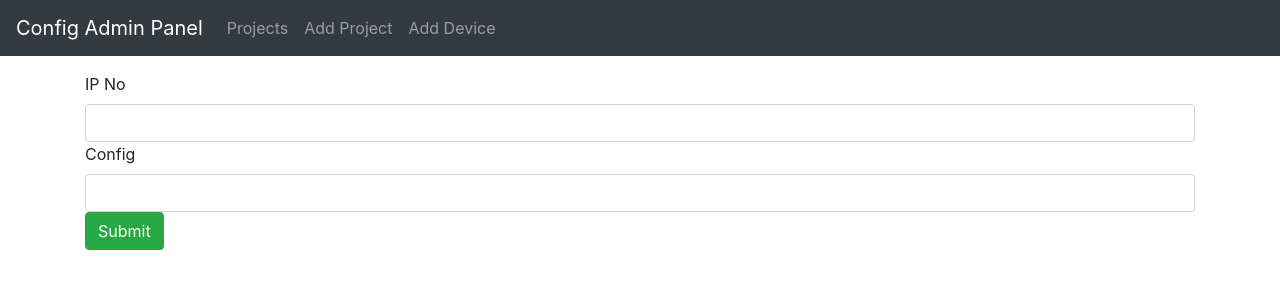
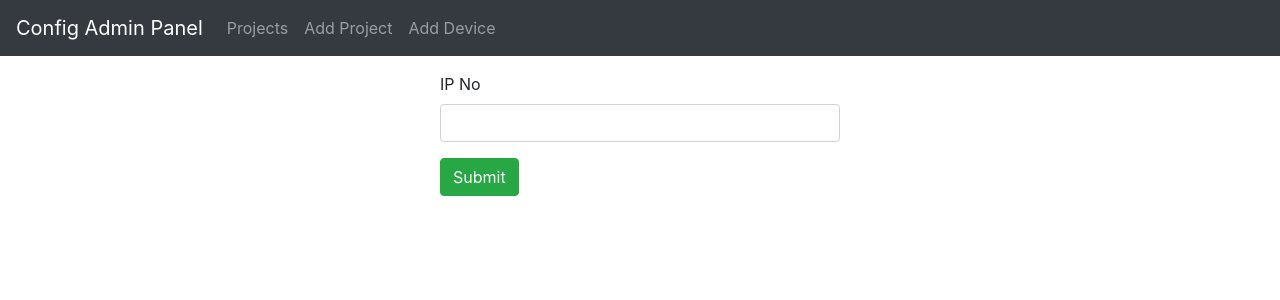
Before and after one commit to KaanKoc97/config-admin-panel, an Angular app in the folder frontend/: page /addDevice in a window 1280 px wide. Shown: the top 300 px of the page. Built offline with nearby package versions, Linux system fonts and the light colour scheme.

Commit message:
List Layout Adjustments

```diff
--- a/frontend/src/app/components/add-device/add-device.component.css
+++ b/frontend/src/app/components/add-device/add-device.component.css
@@ -0,0 +1,4 @@
+.submit-form {
+    max-width: 400px;
+    margin: auto;
+  }
--- a/frontend/src/app/components/add-device/add-device.component.html
+++ b/frontend/src/app/components/add-device/add-device.component.html
@@ -1,17 +1,11 @@
 <div>
     <div class="submit-form">
         <div class="form-group">
-            <div>
-                <label for="ip_no">IP No</label>
-                <input class="form-control" id="ip_no" required [(ngModel)]="device.ip_no" name="ip no" />
-            </div>
-            <div>
-                <label for="configs">Config</label>
-                <input class="form-control" id="configs" required [(ngModel)]="device.configs" name="configs" />
-            </div>
-            <div>
-                <button (click)="saveDevice()" class="btn btn-success">Submit</button>
-            </div>
+            <label for="ip_no">{{projId}}</label>
+            <label for="ip_no">IP No</label>
+            <input class="form-control" id="ip_no" required [(ngModel)]="device.ip_no" name="ip_no" />
         </div>
+
+        <button (click)="saveDevice()" class="btn btn-success">Submit</button>
     </div>
 </div>
```
Also changed, not shown: 1 other file (tests, documents, lock files or other folders).
